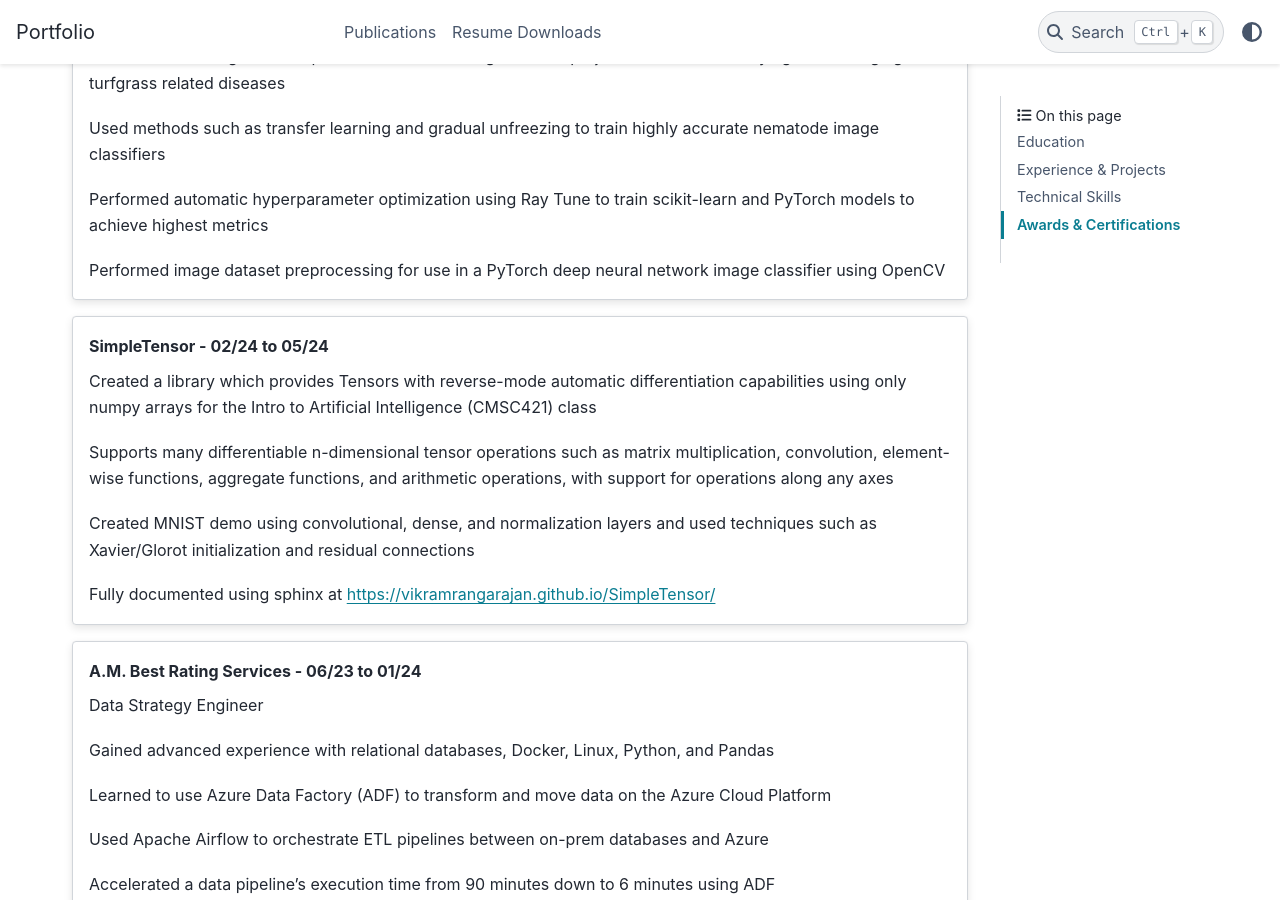
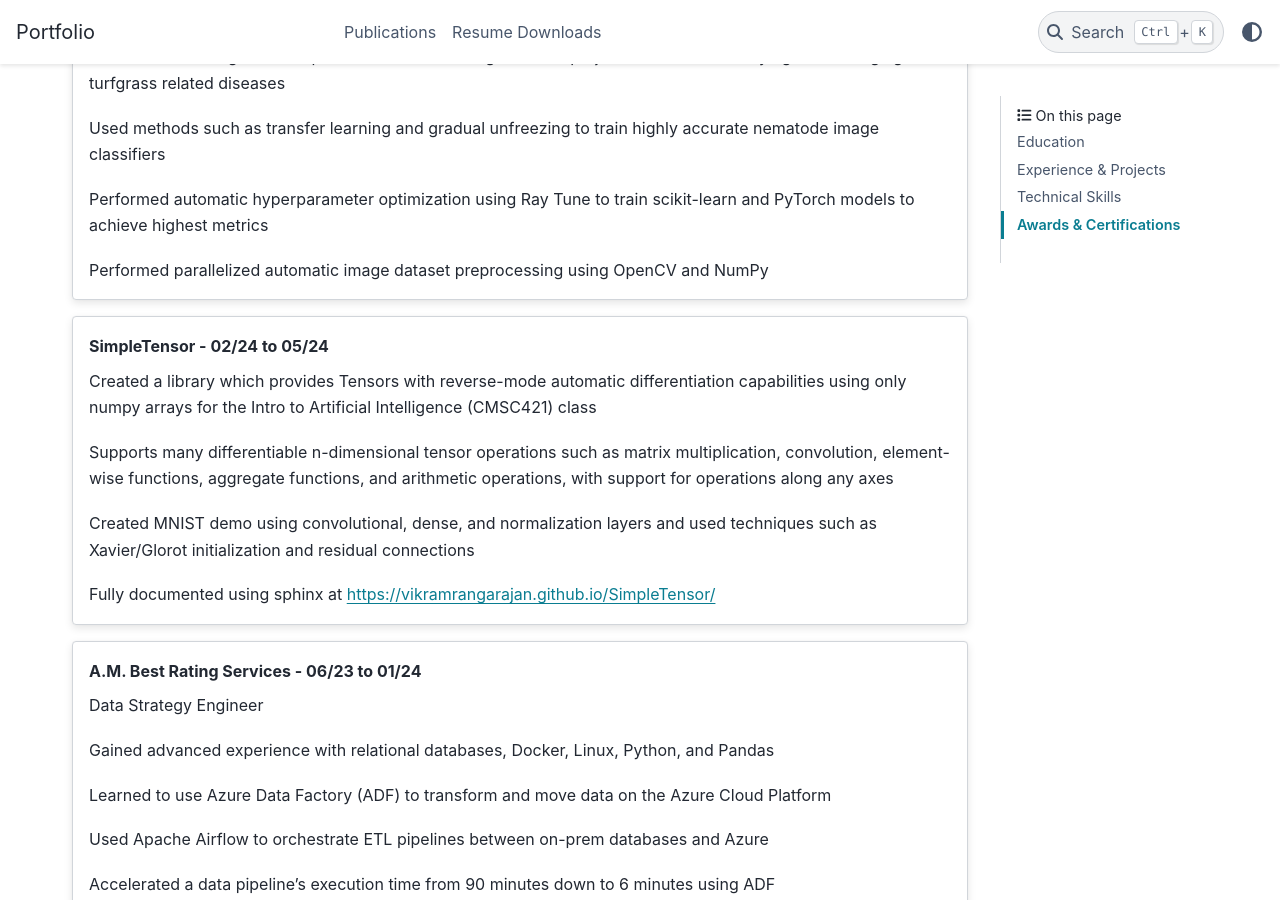
Before and after one commit to VikramRangarajan/vikramrangarajan.github.io, a Sphinx documentation site: the page built from docs/source/index.rst, in a window 1280 px wide and 900 px high, scrolled down 627 px. Built offline with Sphinx 7.4.7 and the PyData theme 0.15.4, drawn with Linux system fonts in a browser that asks for light colours; the version number could not be read and is left out.

Commit message:
Updated index file (no change)

```diff
--- a/docs/source/index.rst
+++ b/docs/source/index.rst
@@ -29,7 +29,7 @@ Experience & Projects
 
 	Performed automatic hyperparameter optimization using Ray Tune to train scikit-learn and PyTorch models to achieve highest metrics
 
-	Performed image dataset preprocessing for use in a PyTorch deep neural network image classifier using OpenCV
+	Performed parallelized automatic image dataset preprocessing using OpenCV and NumPy
 
 .. card:: SimpleTensor - 02/24 to 05/24
 	:link: https://vikramrangarajan.github.io/SimpleTensor/
```
